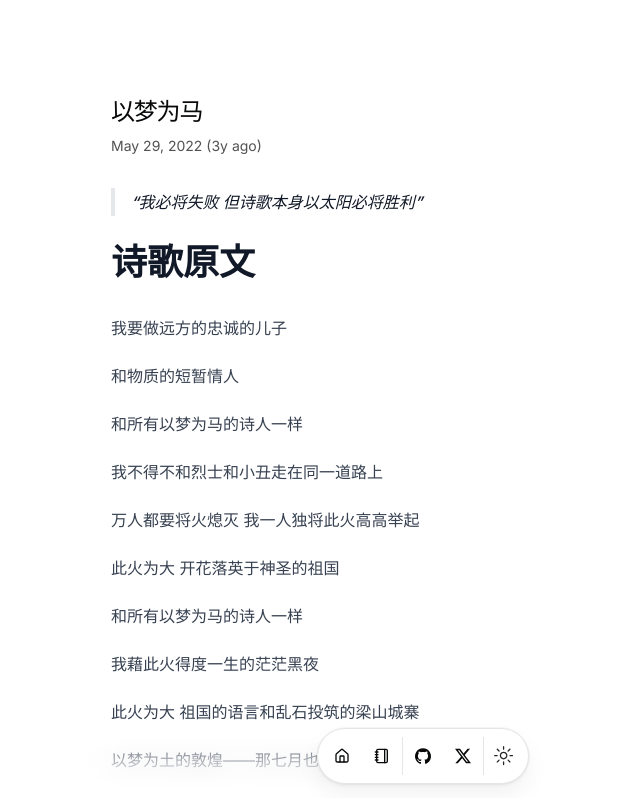
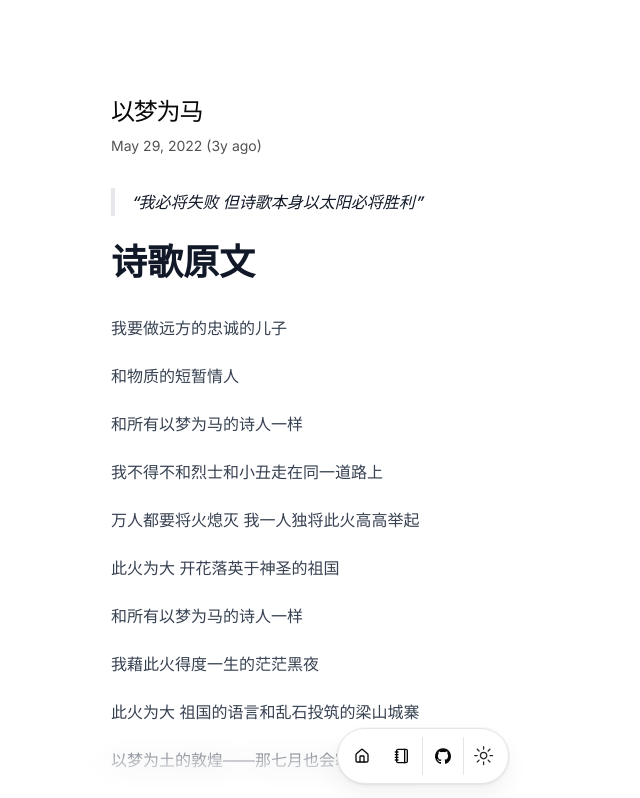
Before and after one commit to yzhe819/blog, a Next.js app: page /blog/dream-as-a-horse in a window 1280 px wide. Shown: the top 798 px of the page, without its empty margins (217-857 px from the left). Built offline with nearby package versions, Linux system fonts and the light colour scheme.

Commit message:
chore: content

```diff
--- a/src/app/page.tsx
+++ b/src/app/page.tsx
@@ -207,12 +207,21 @@ export default function Page() {
               </h2>
               <p className="mx-auto max-w-[600px] text-muted-foreground md:text-xl/relaxed lg:text-base/relaxed xl:text-xl/relaxed">
                 Want to chat? Just shoot me a dm{" "}
-                <Link
-                  href={DATA.contact.social.X.url}
-                  className="text-blue-500 hover:underline"
-                >
-                  with a direct question on twitter
-                </Link>{" "}
+                {DATA.contact.social.X.url ? (
+                  <Link
+                    href={DATA.contact.social.X.url}
+                    className="text-blue-500 hover:underline"
+                  >
+                    with a direct question on twitter
+                  </Link>
+                ) : (
+                  <Link
+                    href={DATA.contact.social.GitHub.url}
+                    className="text-blue-500 hover:underline"
+                  >
+                    with a direct question on GitHub
+                  </Link>
+                )}{" "}
                 and I&apos;ll respond whenever I can. I will ignore all
                 soliciting.
               </p>
--- a/src/data/resume.tsx
+++ b/src/data/resume.tsx
@@ -8,10 +8,9 @@ export const DATA = {
   location: "Auckland, New Zealand",
   locationLink: "https://www.google.com/maps/place/auckland",
   description:
-    "I studied Software Engineering at the University of Auckland. Now I'm building code I love—life’s too short for boring code.",
-  summary:
-    "Four years of soaking in software engineering at the University of Auckland—first year was a general engineering buffet, then dove deep into the world of code, coffee, and stack traces. Passionate about compilers, operating systems, and building cool things. My bug count is high, but my code adventure is even higher. See my journey on GitHub!",
-  avatarUrl: "/me.png",
+    "I studied Software Engineering and Mathematics from the world. Now I'm building code I love—life’s too short for boring code.",
+  summary: "With a passion for building wonderful web3 products.",
+  avatarUrl: "https://avatars.githubusercontent.com/u/68207314?v=4",
   skills: [
     "React",
     "Next.js",
@@ -20,10 +19,13 @@ export const DATA = {
     "Python",
     "Go",
     "Postgres",
+    "Supabase",
     "Docker",
     "Kubernetes",
     "Java",
     "C++",
+    "C",
+    "Matlab",
   ],
   navbar: [
     { href: "/", icon: HomeIcon, label: "Home" },
@@ -41,16 +43,16 @@ export const DATA = {
       },
       X: {
         name: "X",
-        url: "https://dub.sh/dillion-twitter",
+        url: "",
         icon: Icons.x,
-        navbar: true,
-      },
-      email: {
-        name: "Send Email",
-        url: "#",
-        icon: Icons.email,
         navbar: false,
       },
+      // email: {
+      //   name: "Send Email",
+      //   url: "#",
+      //   icon: Icons.email,
+      //   navbar: false,
+      // },
     },
   },
 
@@ -72,14 +74,34 @@ export const DATA = {
     {
       school: "University of Auckland",
       href: "https://www.auckland.ac.nz/",
-      degree:
-        "Bachelor of Engineering (Honours) in Software Engineering (General Engineering in Year 1)",
-      logoUrl: "/auckland.png",
-      start: "2019",
+      degree: "Master of Science (MSc) in Mathematics",
+      logoUrl: "/uoa.jpg",
+      start: "2026",
+      end: "?",
+      details: [
+        "Postgraduate study in Mathematics increases knowledge and understanding across a broader and deeper range of topics.",
+      ],
+    },
+    {
+      school: "University of Auckland",
+      href: "https://www.auckland.ac.nz/",
+      degree: "Bachelor of Engineering (Honours) in Software Engineering",
+      logoUrl: "/uoa.jpg",
+      start: "2020",
       end: "2023",
       details: [
-        "Year 1: Learned a bit of everything in general engineering (and how to survive group assignments).",
-        "From Year 2 on: Focused on Software Engineering as caffeine intake increased proportionally with code complexity.",
+        "Focused on Software Engineering as caffeine intake increased proportionally with code complexity.",
+      ],
+    },
+    {
+      school: "University of Auckland",
+      href: "https://www.auckland.ac.nz/",
+      degree: "Bachelor of Engineering (Honours) in General Engineering",
+      logoUrl: "/uoa.jpg",
+      start: "2019",
+      end: "2020",
+      details: [
+        "Learned a bit of everything in general engineering (and how to survive group assignments).",
       ],
     },
   ],
```
Also changed, not shown: public/uoa.jpg (added).
